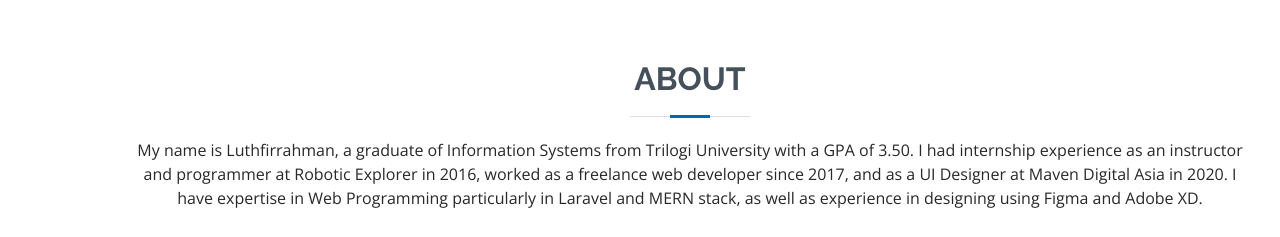
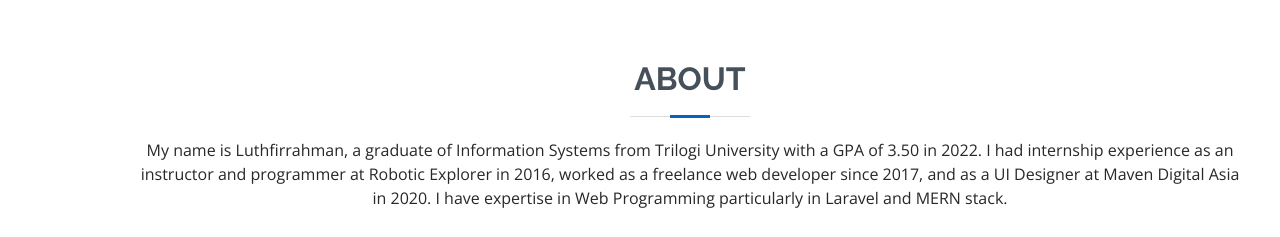
Before and after one commit to luthfi30/luthfi30.github.io, a plain HTML site: page index.html in a window 1280 px wide. Shown: the part 800-1037 px from the top of the page. Drawn offline with nearby package versions, Linux system fonts and the light colour scheme.

Commit message:
Update index.html

```diff
--- a/index.html
+++ b/index.html
@@ -82,8 +82,8 @@
           <div class="section-title">
             <h2>About</h2>
             <p>
-              My name is Luthfirrahman, a graduate of Information Systems from Trilogi University with a GPA of 3.50. I had internship experience as an instructor and programmer at Robotic Explorer in 2016, worked as a freelance web
-              developer since 2017, and as a UI Designer at Maven Digital Asia in 2020. I have expertise in Web Programming particularly in Laravel and MERN stack, as well as experience in designing using Figma and Adobe XD.
+              My name is Luthfirrahman, a graduate of Information Systems from Trilogi University with a GPA of 3.50 in 2022. I had internship experience as an instructor and programmer at Robotic Explorer in 2016, worked as a freelance web
+              developer since 2017, and as a UI Designer at Maven Digital Asia in 2020. I have expertise in Web Programming particularly in Laravel and MERN stack.
             </p>
           </div>
 
```
